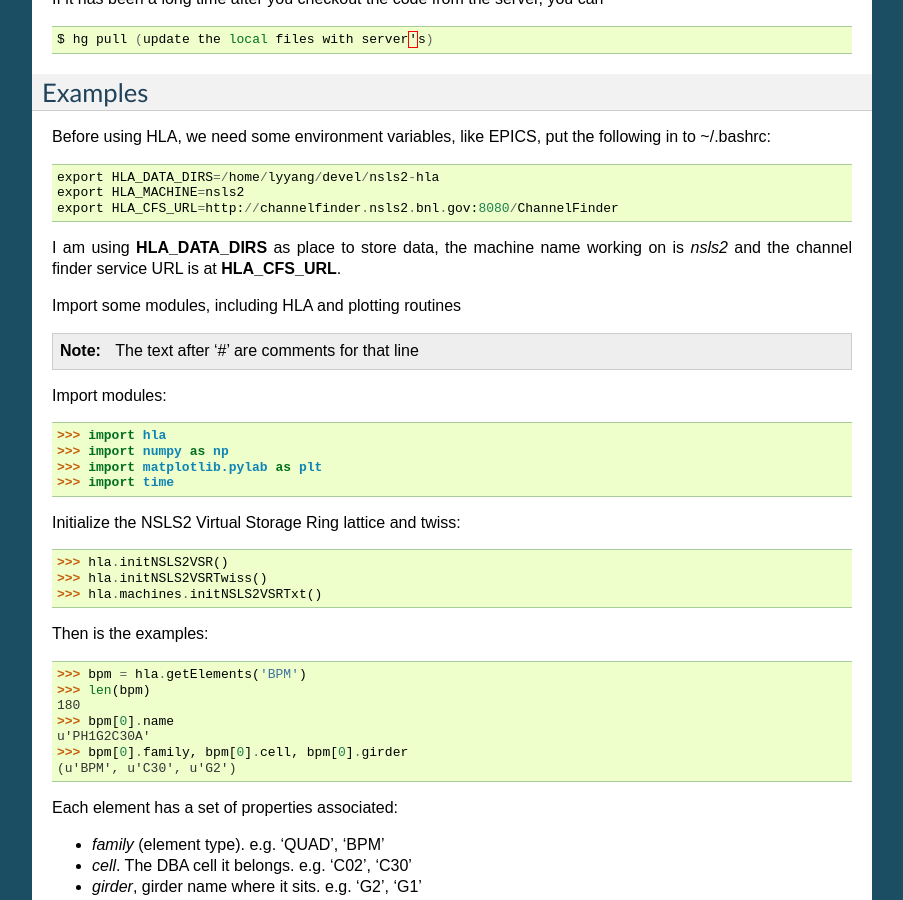
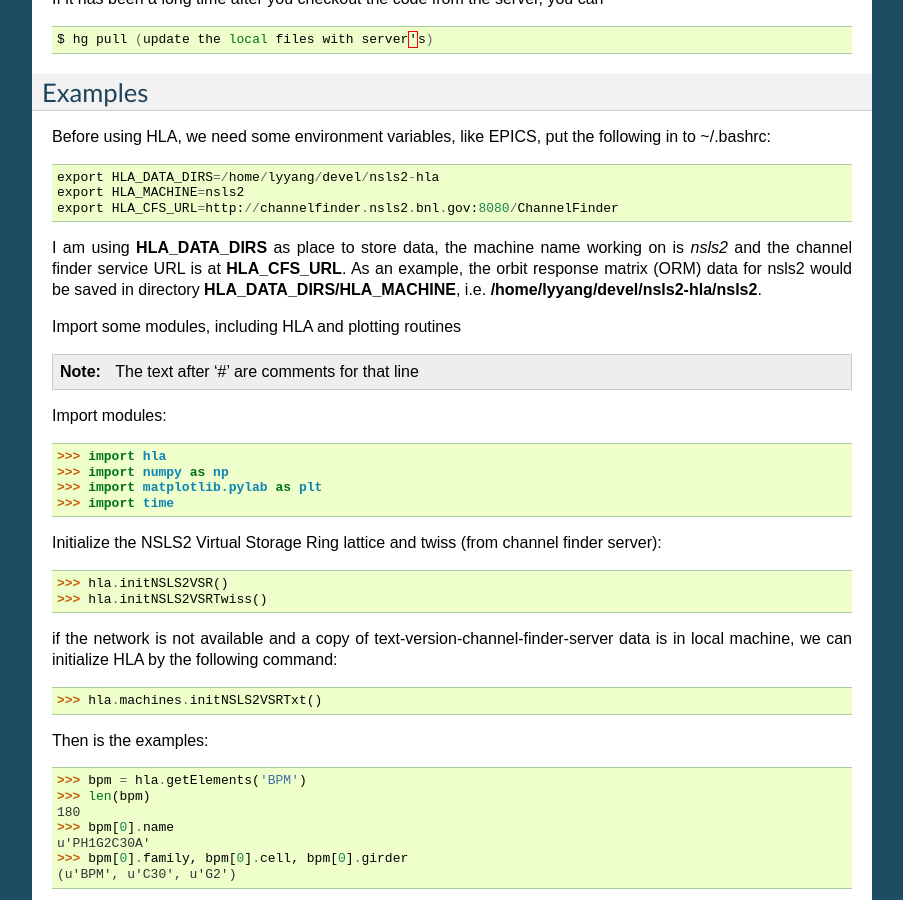
Before and after one commit to NSLS-II/aphla, a Sphinx documentation site: the page built from doc/tutorial.rst, in a window 1280 px wide and 900 px high, scrolled down 2108 px. Shown: the whole window, without its empty margins (198-1101 px from the left). Built offline with Sphinx 7.4.7, drawn with Linux system fonts in a browser that asks for light colours; formulas are drawn with MathJax 3.

```diff
--- a/doc/tutorial.rst
+++ b/doc/tutorial.rst
@@ -160,7 +160,9 @@ following in to ~/.bashrc::
 
 I am using **HLA_DATA_DIRS** as place to store data, the machine name
 working on is *nsls2* and the channel finder service URL is at
-**HLA_CFS_URL**.
+**HLA_CFS_URL**. As an example, the orbit response matrix (ORM) data for
+nsls2 would be saved in directory **HLA_DATA_DIRS/HLA_MACHINE**,
+i.e. **/home/lyyang/devel/nsls2-hla/nsls2**.
 
 Import some modules, including HLA and plotting routines
 
@@ -177,12 +179,18 @@ Import modules:
    >>> import matplotlib.pylab as plt
    >>> import time
 
-Initialize the NSLS2 Virtual Storage Ring lattice and twiss:
+Initialize the NSLS2 Virtual Storage Ring lattice and twiss (from channel
+finder server):
 
 .. doctest::
 
    >>> hla.initNSLS2VSR()
    >>> hla.initNSLS2VSRTwiss()
+
+if the network is not available and a copy of text-version-channel-finder-server data is in local machine, we can initialize HLA by the following command:
+
+.. doctest::
+
    >>> hla.machines.initNSLS2VSRTxt()
 
 Then is the examples:
```
Also changed, not shown: doc/faq.rst (+6 -1 lines), 4 other files.
